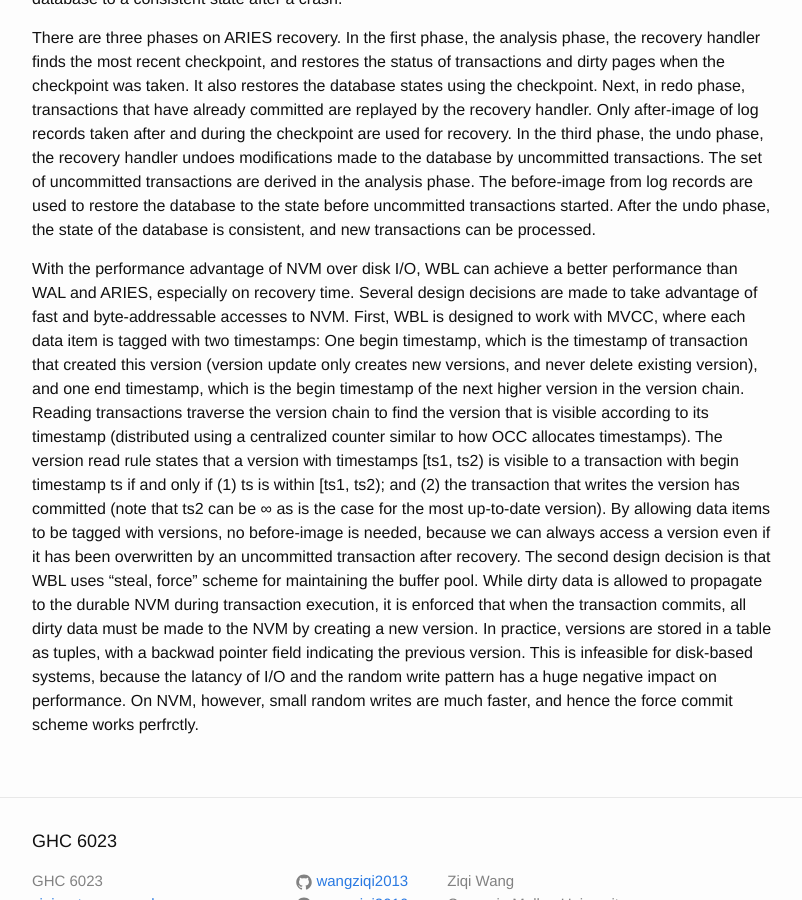
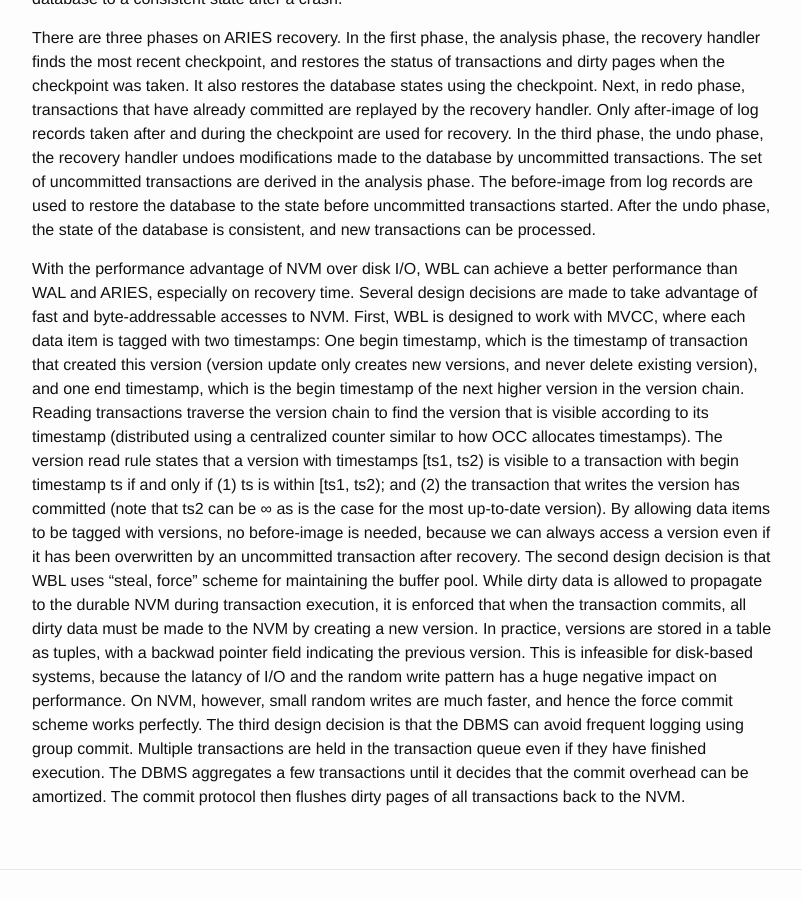
Before and after one commit to wangziqi2013/wangziqi2013.github.io, a Jekyll site: the page built from _posts/2019-01-12-wbl.markdown, in a window 1280 px wide and 900 px high, scrolled down 1063 px. Shown: the whole window, without its empty margins (238-1040 px from the left). Built offline with Jekyll 4.4.1, drawn with Linux system fonts in a browser that asks for light colours.

Commit message:
Adding third design decision

```diff
--- a/_posts/2019-01-12-wbl.markdown
+++ b/_posts/2019-01-12-wbl.markdown
@@ -61,4 +61,7 @@ during transaction execution, it is enforced that when the transaction commits,
 NVM by creating a new version. In practice, versions are stored in a table as tuples, with a backwad pointer field
 indicating the previous version. This is infeasible for disk-based systems, because the latancy of I/O and the random write
 pattern has a huge negative impact on performance. On NVM, however, small random writes are much faster, and hence the
-force commit scheme works perfrctly.
+force commit scheme works perfectly. The third design decision is that the DBMS can avoid frequent logging using group
+commit. Multiple transactions are held in the transaction queue even if they have finished execution. The DBMS aggregates
+a few transactions until it decides that the commit overhead can be amortized. The commit protocol then flushes dirty
+pages of all transactions back to the NVM.
```
